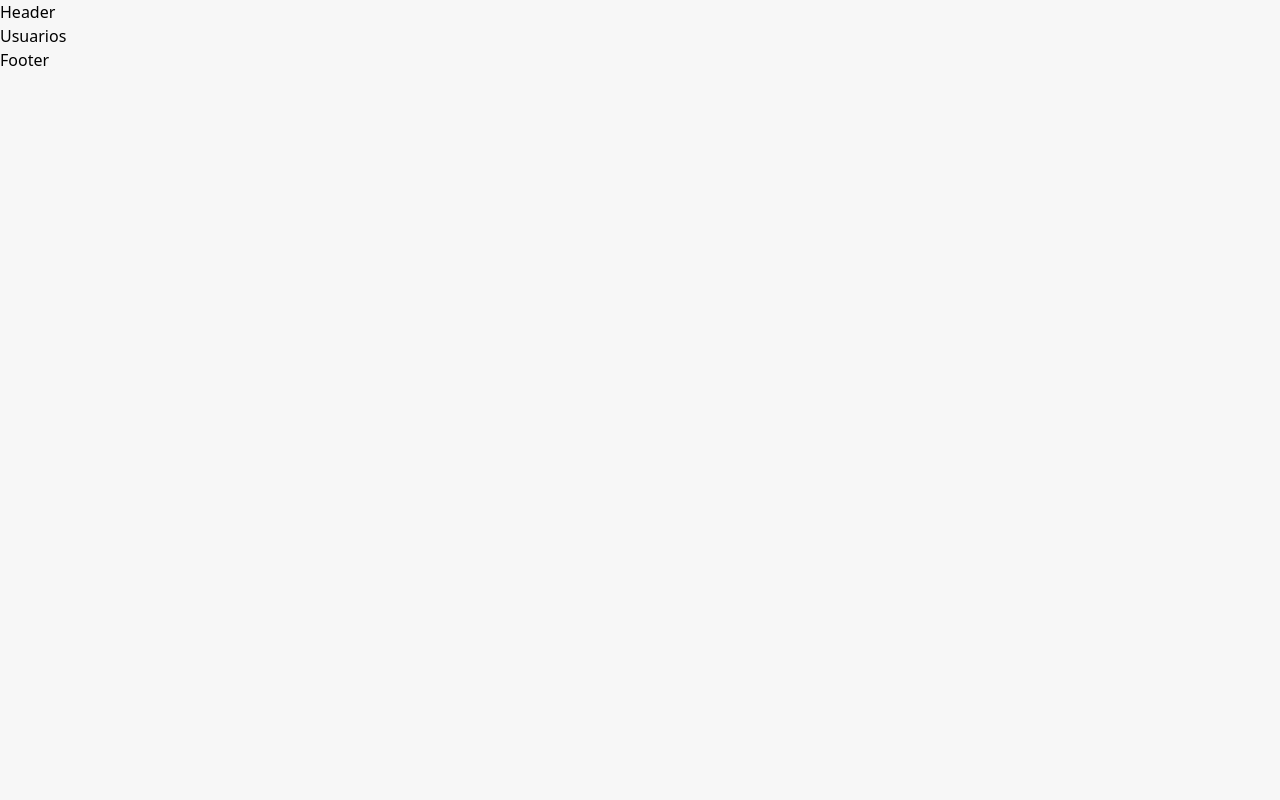
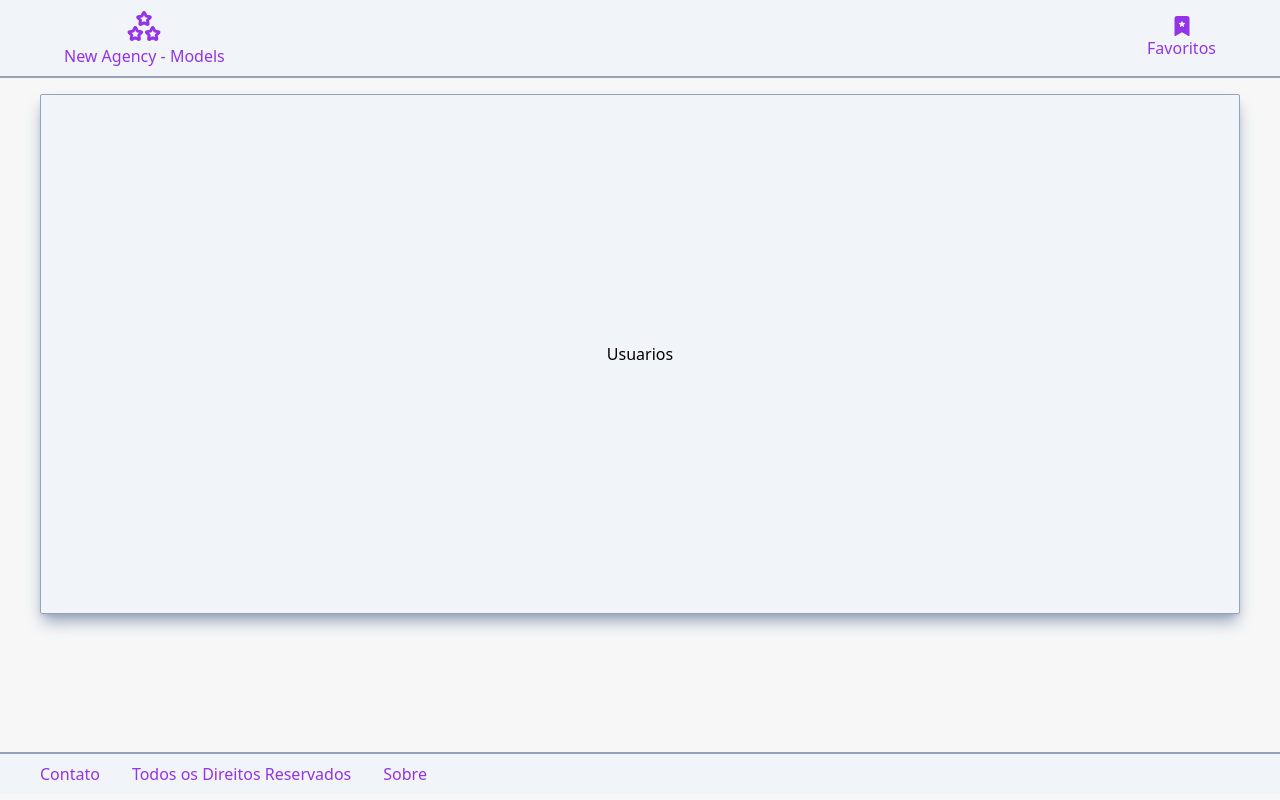
Before and after one commit to thiagoleite92/colab-users, a Next.js app: page /usuarios in a window 1280 px wide. Built offline with nearby package versions, Linux system fonts and the light colour scheme.

Commit message:
style: header, footer main content

```diff
--- a/package.json
+++ b/package.json
@@ -16,6 +16,7 @@
     "postcss": "8.4.21",
     "react": "18.2.0",
     "react-dom": "18.2.0",
+    "react-icons": "^4.8.0",
     "tailwindcss": "3.3.1"
   }
 }
--- a/src/layout/components/Footer/index.jsx
+++ b/src/layout/components/Footer/index.jsx
@@ -1,5 +1,36 @@
 import React from 'react';
 
 export default function Footer() {
-    return <div>Footer</div>;
+  return (
+    <footer
+      className="
+        fixed bottom-0
+        w-full
+        h-12"
+    >
+      <nav
+        className="
+        bg-slate-100
+        border-t-2
+        border-slate-400
+        py-2
+        px-10"
+      >
+        <ul
+          className="
+        w-100
+        flex
+        justify-start
+        gap-8
+        child-hover:text-purple-800
+        child:text-purple-600
+        child-hover:cursor-pointer"
+        >
+          <li>Contato</li>
+          <li>Todos os Direitos Reservados</li>
+          <li>Sobre</li>
+        </ul>
+      </nav>
+    </footer>
+  );
 }
--- a/src/layout/components/Header/index.jsx
+++ b/src/layout/components/Header/index.jsx
@@ -1,5 +1,61 @@
 import React from 'react';
+import { TbStars } from 'react-icons/tb';
+import { BsFillBookmarkStarFill, BsArrowLeft } from 'react-icons/bs';
+import { useRouter } from 'next/router';
 
 export default function Header() {
-    return <div>Header</div>;
+  const { push, pathname } = useRouter();
+
+  return (
+    <header
+      className="
+        bg-slate-100
+					border-b-2
+         border-slate-400
+         flex
+         justify-between
+				 gap
+         text-center
+         py-2
+				 px-16
+         text-purple-600"
+    >
+      <div
+        onClick={() => push('/usuarios')}
+        className="
+					flex flex-col
+					justify-center
+					items-center
+					hover:text-purple-800
+					cursor-pointer"
+      >
+        <TbStars fontSize={36} />
+        New Agency - Models
+      </div>
+      <div
+        onClick={() =>
+          push(pathname === '/usuarios' ? '/favoritos' : '/usuarios')
+        }
+        className="
+					flex flex-col
+					justify-center
+					items-center
+					hover:text-purple-800
+					cursor-pointer"
+      >
+        {pathname === '/usuarios' && (
+          <>
+            <BsFillBookmarkStarFill fontSize={20} />
+            <span>Favoritos</span>
+          </>
+        )}
+        {pathname === '/favoritos' && (
+          <span>
+            <BsArrowLeft />
+            Voltar
+          </span>
+        )}
+      </div>
+    </header>
+  );
 }
--- a/src/layout/index.jsx
+++ b/src/layout/index.jsx
@@ -4,7 +4,24 @@ export default function Layout({ children }) {
   return (
     <>
       <Header />
-            <main>{children}</main>
+      <main
+        className="
+        mt-4
+        flex
+        justify-center
+        items-center
+        h-[520px]
+        mx-10
+        bg-slate-100
+        border
+        rounded-sm
+        border-slate-400
+        shadow-lg
+        shadow-slate-400
+        "
+      >
+        {children}
+      </main>
       <Footer />
     </>
   );
--- a/src/pages/index.js
+++ b/src/pages/index.js
@@ -2,11 +2,11 @@ import { useEffect } from 'react';
 import { useRouter } from 'next/router';
 
 export default function Home() {
-    const router = useRouter();
+  const router = useRouter();
 
-    useEffect(() => {
-        router.replace('/usuarios');
-    });
+  useEffect(() => {
+    router.replace('/usuarios');
+  });
 
-    return;
+  return null;
 }
--- a/src/styles/globals.css
+++ b/src/styles/globals.css
@@ -2,6 +2,8 @@
 @tailwind components;
 @tailwind utilities;
 
+html,
 body {
-    background-color: #f7f7f7;
+  background-color: #f7f7f7;
+  height: 100%;
 }
--- a/tailwind.config.js
+++ b/tailwind.config.js
@@ -4,6 +4,7 @@ module.exports = {
     './src/pages/**/*.{js,ts,jsx,tsx}',
     './src/components/**/*.{js,ts,jsx,tsx}',
     './src/app/**/*.{js,ts,jsx,tsx}',
+    './src/layout/**/*.{js,ts,jsx,tsx}',
   ],
   theme: {
     extend: {
@@ -14,5 +15,10 @@ module.exports = {
       },
     },
   },
-    plugins: [],
+  plugins: [
+    function ({ addVariant }) {
+      addVariant('child', '& > *');
+      addVariant('child-hover', '& > *:hover');
+    },
+  ],
 };
```
Also changed, not shown: jsconfig.json (+4 -4 lines), src/pages/_app.js (+5 -5 lines), 1 other file (tests, documents, lock files or other folders). Lines whose indentation alone changed are shown as unchanged.
